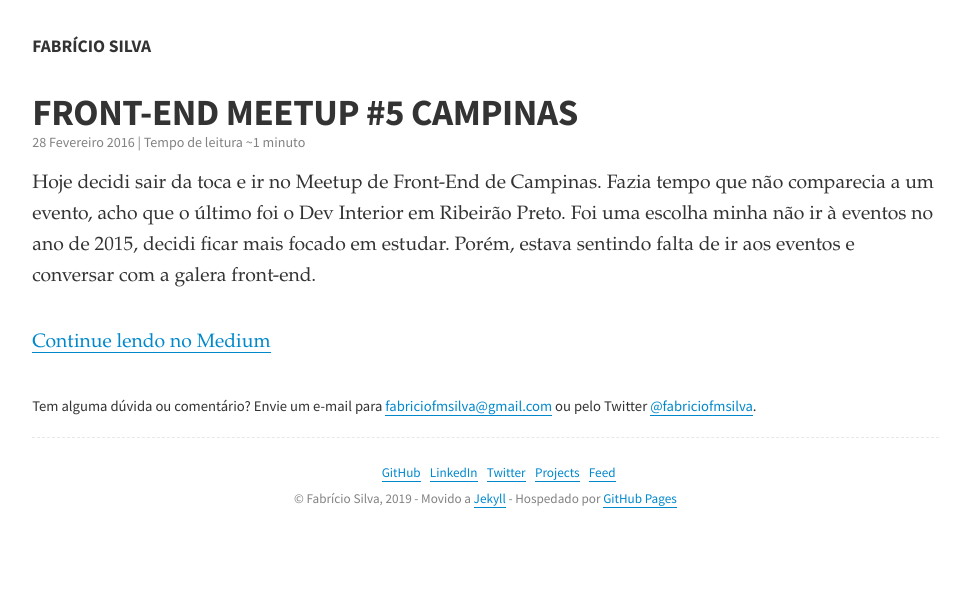
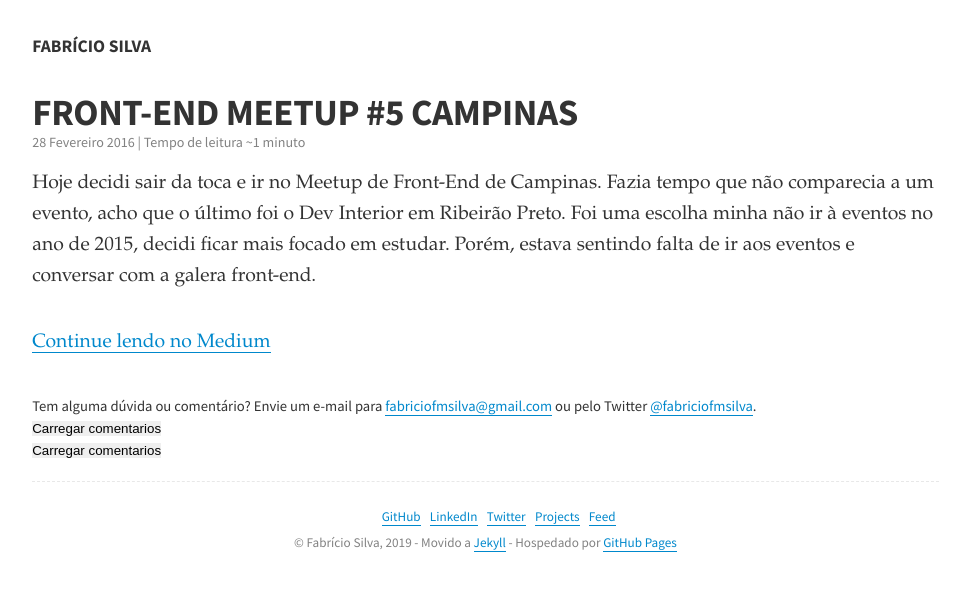
Before and after one commit to fabriciofmsilva/fabriciofmsilva.github.io, a Jekyll site: the page built from _posts/2016-02-28-front-end-meetup-5-campinas.md, in a window 1280 px wide. Shown: the top 591 px of the page, without its empty margins (159-1123 px from the left). Built offline with Jekyll 4.4.1, drawn with Linux system fonts in a browser that asks for light colours; comment, search, counter and statistics services are not loaded.

Commit message:
Update disqus.html

```diff
--- a/_includes/disqus.html
+++ b/_includes/disqus.html
@@ -1,4 +1,7 @@
-<div id="disqus_thread"></div>
+<div id="disqus_thread">
+  <button class="btn" onClick="loadDisqusComments()">Carregar comentarios</button>
+</div>
+
 <script type="text/javascript">
   var disqus_shortname = 'fabrciofmsilva';
   (function() {
@@ -8,3 +11,20 @@
   })();
 </script>
 <noscript>Please enable JavaScript to view the <a href="https://disqus.com/?ref_noscript">comments powered by Disqus.</a></noscript>
+
+<div id="disqus_thread">
+  <button class="btn" onClick="loadDisqusComments()">Carregar comentarios</button>
+</div>
+<script>
+  var disqus_config = function () {
+    this.page.url = {{ site.url }};  // Replace PAGE_URL with your page's canonical URL variable
+    this.page.identifier = {{ page.url }}; // Replace PAGE_IDENTIFIER with your page's unique identifier variable
+  };
+  (function() {  // DON'T EDIT BELOW THIS LINE
+    var d = document, s = d.createElement('script');
+    s.src = 'https://fabrciofmsilva.disqus.com/embed.js';
+    s.setAttribute('data-timestamp', +new Date());
+    (d.head || d.body).appendChild(s);
+  })();
+</script>
+<noscript>Please enable JavaScript to view the <a href="https://disqus.com/?ref_noscript" rel="nofollow">comments powered by Disqus.</a></noscript>
```
